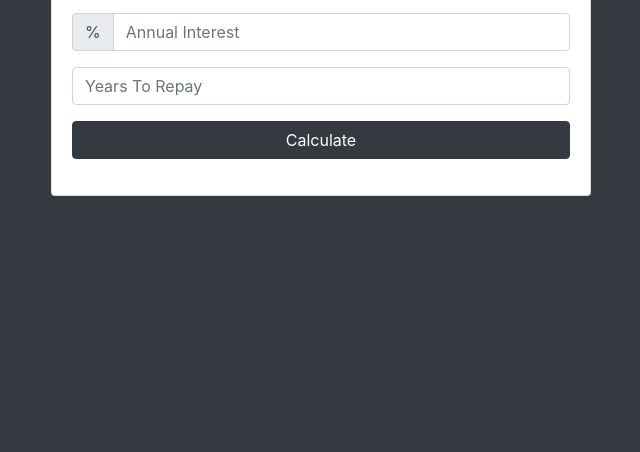
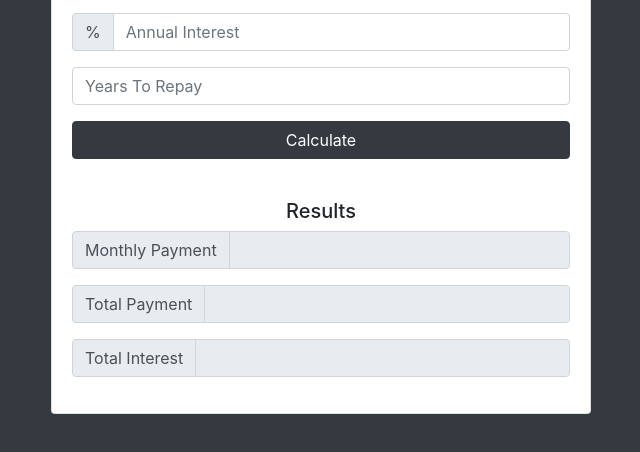
Before and after one commit to SaboyaDev/Loan-Calculator, a plain HTML site: page index.html in a window 1280 px wide. Shown: the part 182-634 px from the top of the page, without its empty margins (319-959 px from the left). Drawn offline with nearby package versions, Linux system fonts and the light colour scheme.

Commit message:
Added all the UI components

```diff
--- a/index.html
+++ b/index.html
@@ -67,6 +67,53 @@
                 />
               </div>
             </form>
+            <!-- LOADER -->
+            <!-- <div id="loading">
+              <img src="img/loading.gif" alt="" />
+            </div> -->
+            <!-- RESULTS -->
+            <div id="results" class="pt-4">
+              <h5>Results</h5>
+              <div class="form-group">
+                <div class="input-group">
+                  <div class="input-group-prepend">
+                    <span class="input-group-text">Monthly Payment</span>
+                  </div>
+                  <input
+                    type="text"
+                    class="form-control"
+                    id="monthly-payment"
+                    disabled
+                  />
+                </div>
+              </div>
+              <div class="form-group">
+                <div class="input-group">
+                  <div class="input-group-prepend">
+                    <span class="input-group-text">Total Payment</span>
+                  </div>
+                  <input
+                    type="text"
+                    class="form-control"
+                    id="total-payment"
+                    disabled
+                  />
+                </div>
+              </div>
+              <div class="form-group">
+                <div class="input-group">
+                  <div class="input-group-prepend">
+                    <span class="input-group-text">Total Interest</span>
+                  </div>
+                  <input
+                    type="text"
+                    class="form-control"
+                    id="total-interest"
+                    disabled
+                  />
+                </div>
+              </div>
+            </div>
           </div>
         </div>
       </div>
```
